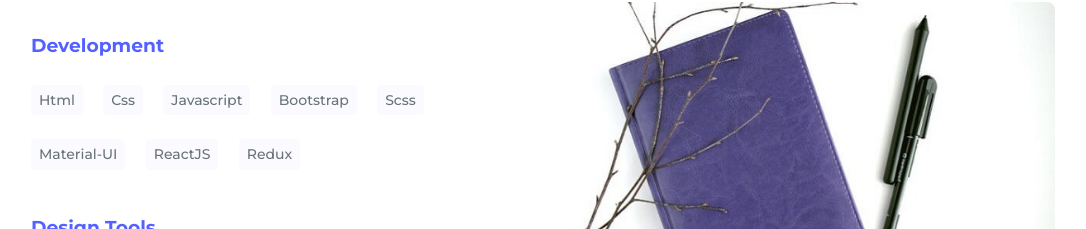
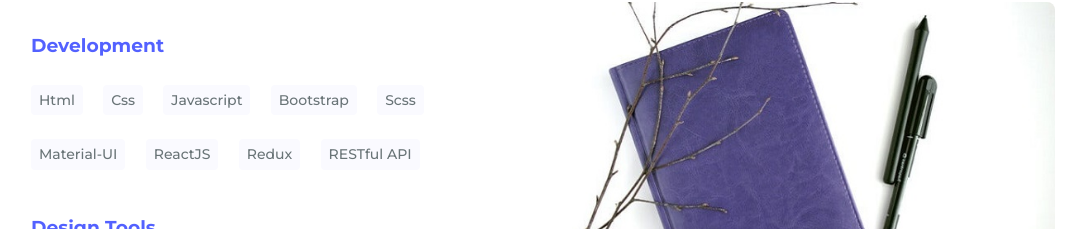
Before and after one commit to thanhhuyena6/my-portfolio.github.io, a plain HTML site: page index.html in a window 1280 px wide. Shown: the part 1809-2038 px from the top of the page, without its empty margins (97-1183 px from the left). Drawn offline with nearby package versions, Linux system fonts and the light colour scheme.

Commit message:
add skills RESTful API

```diff
--- a/index.html
+++ b/index.html
@@ -92,6 +92,7 @@
                         <span class="skills__name">Material-UI</span>
                         <span class="skills__name">ReactJS</span>
                         <span class="skills__name">Redux</span>
+                        <span class="skills__name">RESTful API</span>
 
 
                         <h3 class="skills__subtitle">Design Tools</h3>
```
